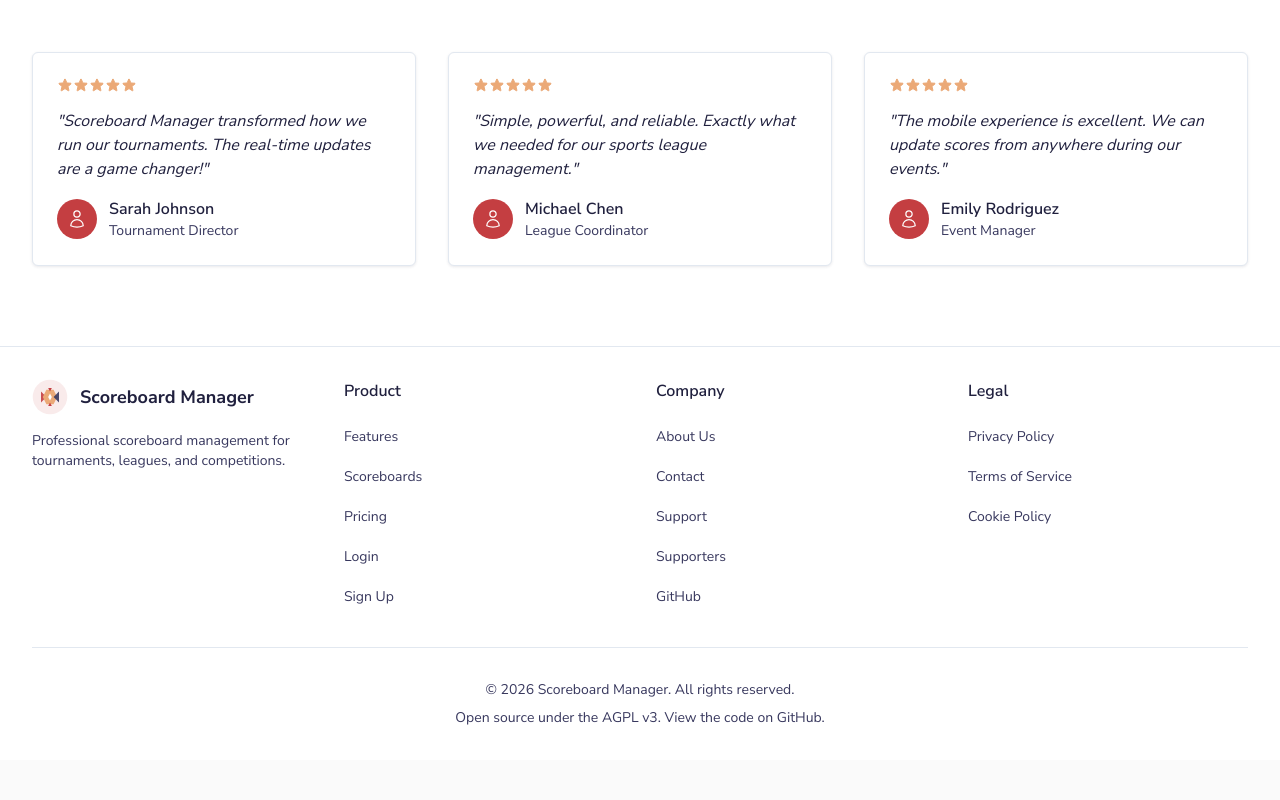
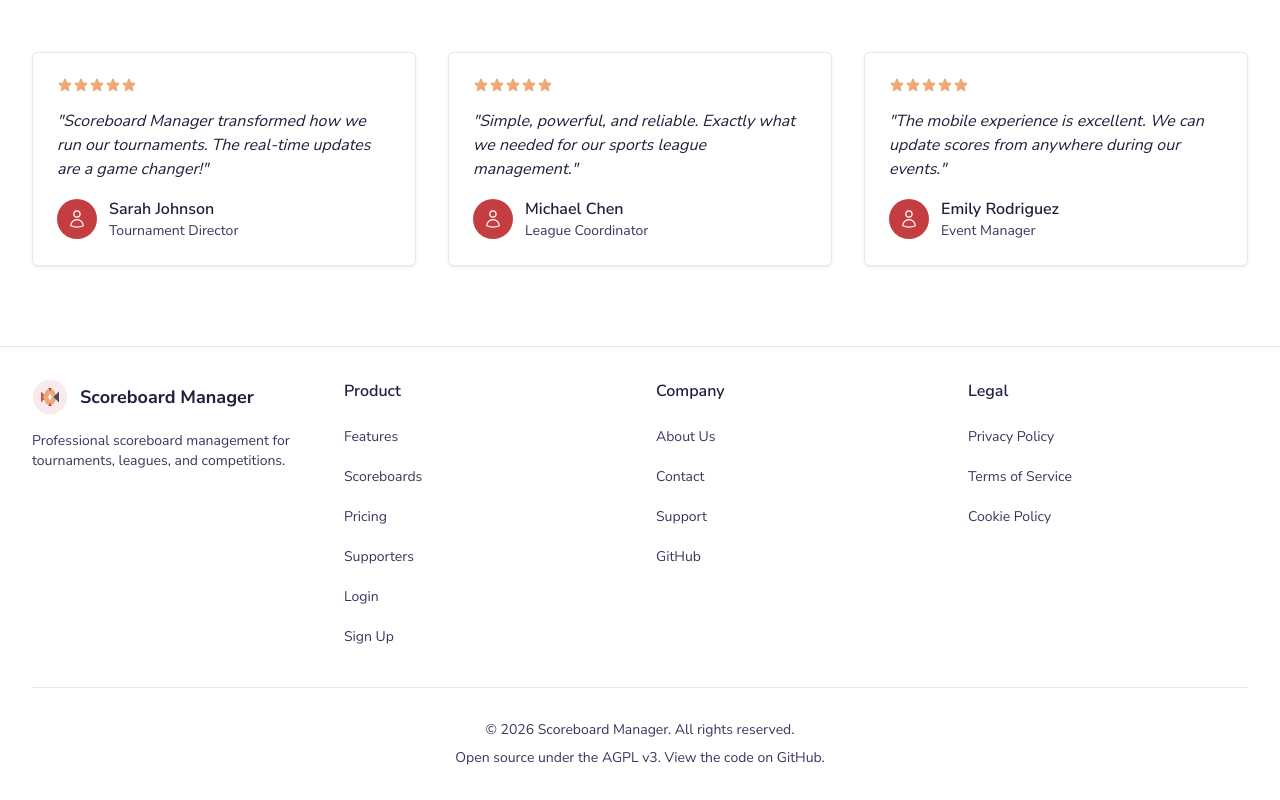
Before and after one commit to gmlupatelli/scoreboard_manager, a Next.js app: page / in a window 1280 px wide. Shown: the part 2917-3717 px from the top of the page. Before the commit the page ends 3677 px from the top, so only its background shows below. Built offline with nearby package versions, Linux system fonts and the light colour scheme; no server answers.

Commit message:
feat: move Supporters link to Product section in Footer

```diff
--- a/src/components/common/Footer.tsx
+++ b/src/components/common/Footer.tsx
@@ -108,6 +108,15 @@ export default function Footer({ customStyles = null }: FooterProps) {
               </li>
               <li>
                 <Link
+                  href="/supporters"
+                  className="block py-2 hover:opacity-80 transition-opacity text-text-secondary"
+                  style={customStyles ? { color: customStyles.textColor } : undefined}
+                >
+                  Supporters
+                </Link>
+              </li>
+              <li>
+                <Link
                   href="/login"
                   className="block py-2 hover:opacity-80 transition-opacity text-text-secondary"
                   style={customStyles ? { color: customStyles.textColor } : undefined}
@@ -162,15 +171,6 @@ export default function Footer({ customStyles = null }: FooterProps) {
                   style={customStyles ? { color: customStyles.textColor } : undefined}
                 >
                   Support
-                </Link>
-              </li>
-              <li>
-                <Link
-                  href="/supporters"
-                  className="block py-2 hover:opacity-80 transition-opacity text-text-secondary"
-                  style={customStyles ? { color: customStyles.textColor } : undefined}
-                >
-                  Supporters
                 </Link>
               </li>
               <li>
```
